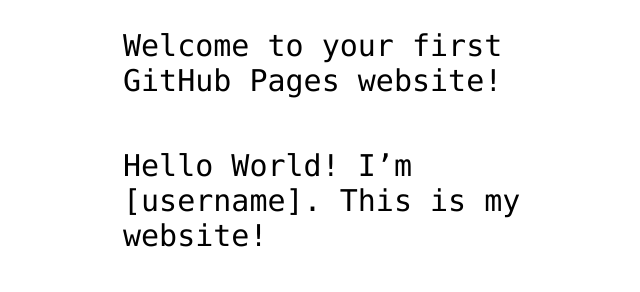
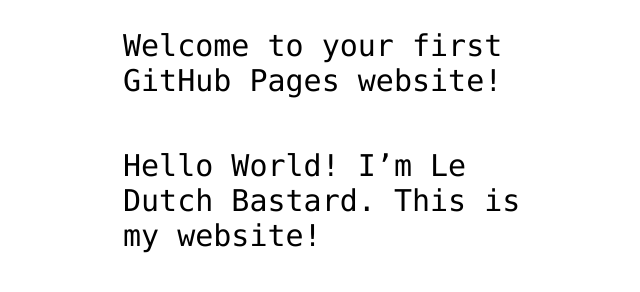
Before and after one commit to dutchbastard/dutchbastard.github.io, a plain HTML site: page index.html in a window 1280 px wide. Shown: the part 360-652 px from the top of the page, without its empty margins (317-957 px from the left). Drawn offline with Linux system fonts and the light colour scheme.

Commit message:
Update index.html

```diff
--- a/index.html
+++ b/index.html
@@ -13,6 +13,6 @@
 
 <!-- Change this code here by copy and pasting your template on line 15 -->
 <p>Welcome to your first GitHub Pages website!</p>
-<p>Hello World! I’m [username]. This is my website!</p>
+<p>Hello World! I’m Le Dutch Bastard. This is my website!</p>
 </body>
 </html>
```
